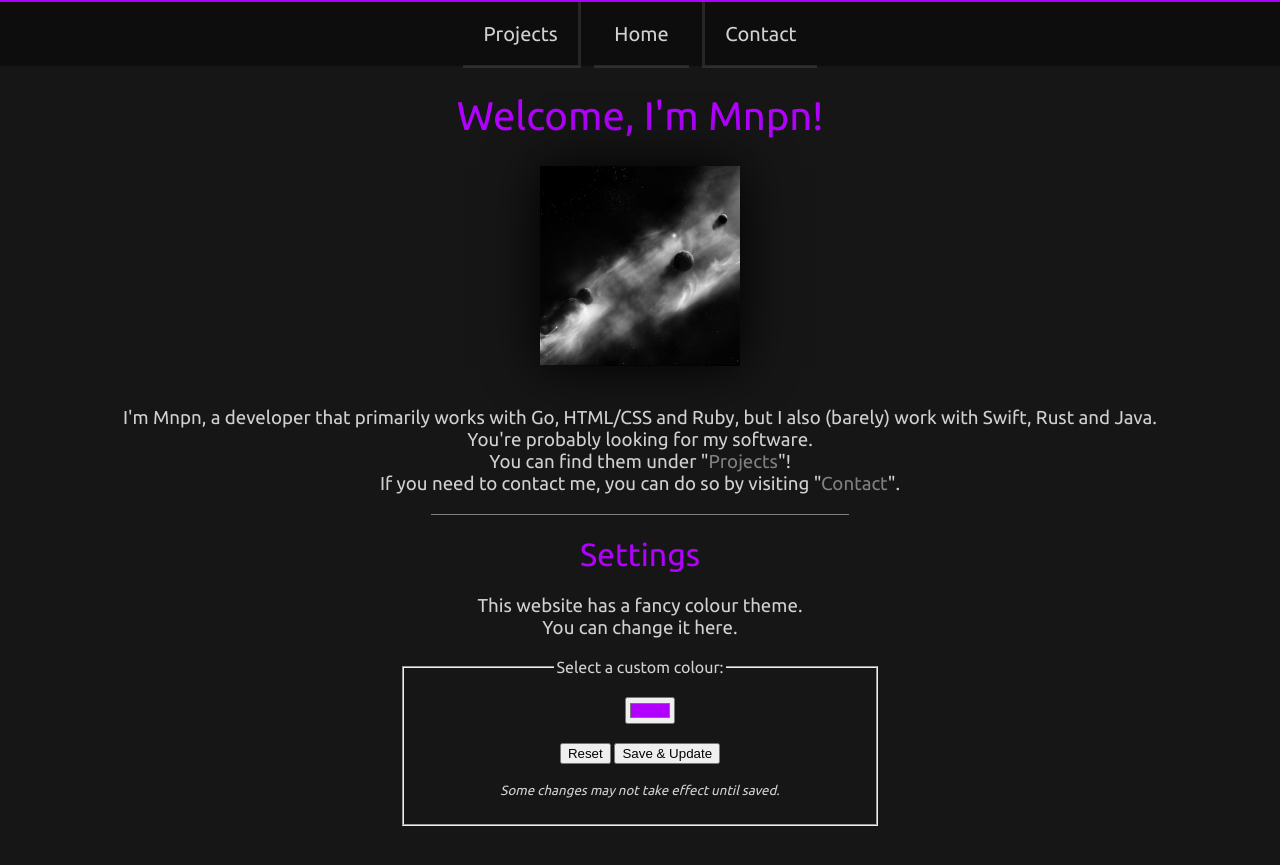
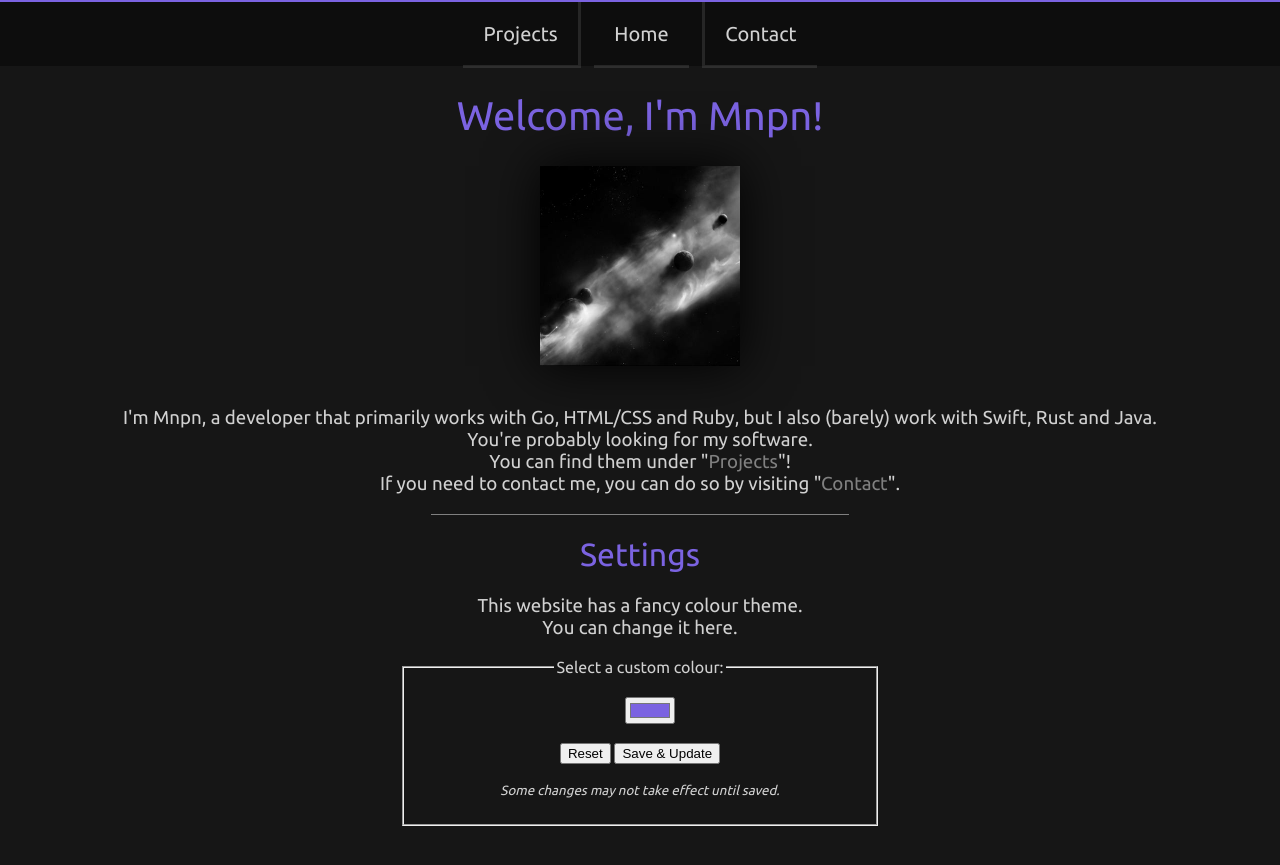
Before and after one commit to Mnpn/mnpn.github.io, a Jekyll site: the page built from index.html, in a window 1280 px wide. Shown: the top 865 px of the page. Built offline with Jekyll 4.4.1, drawn with Linux system fonts in a browser that asks for light colours.

Commit message:
Change default colour

```diff
--- a/_config.yml
+++ b/_config.yml
@@ -23,7 +23,7 @@ url: "https://mnpn.me" # the base hostname & protocol for your site, e.g. http:/
 twitter_username: Mnpn03
 github_username: Mnpn03
 repository: Mnpn03/Website
-primary: "#b200ff"
+primary: "#7b63e1"
 
 # Build settings
 markdown: kramdown
--- a/settings.js
+++ b/settings.js
@@ -12,5 +12,5 @@ function setPrimary(value) {
 }
 
 window.onload = function() {
-	{ let value = localStorage.getItem("primary"); if (value != null) { setPrimary(value); } else { setPrimary("#b200ff"); }}
+	{ let value = localStorage.getItem("primary"); if (value != null) { setPrimary(value); } else { setPrimary("#7b63e1"); }}
 };
```
